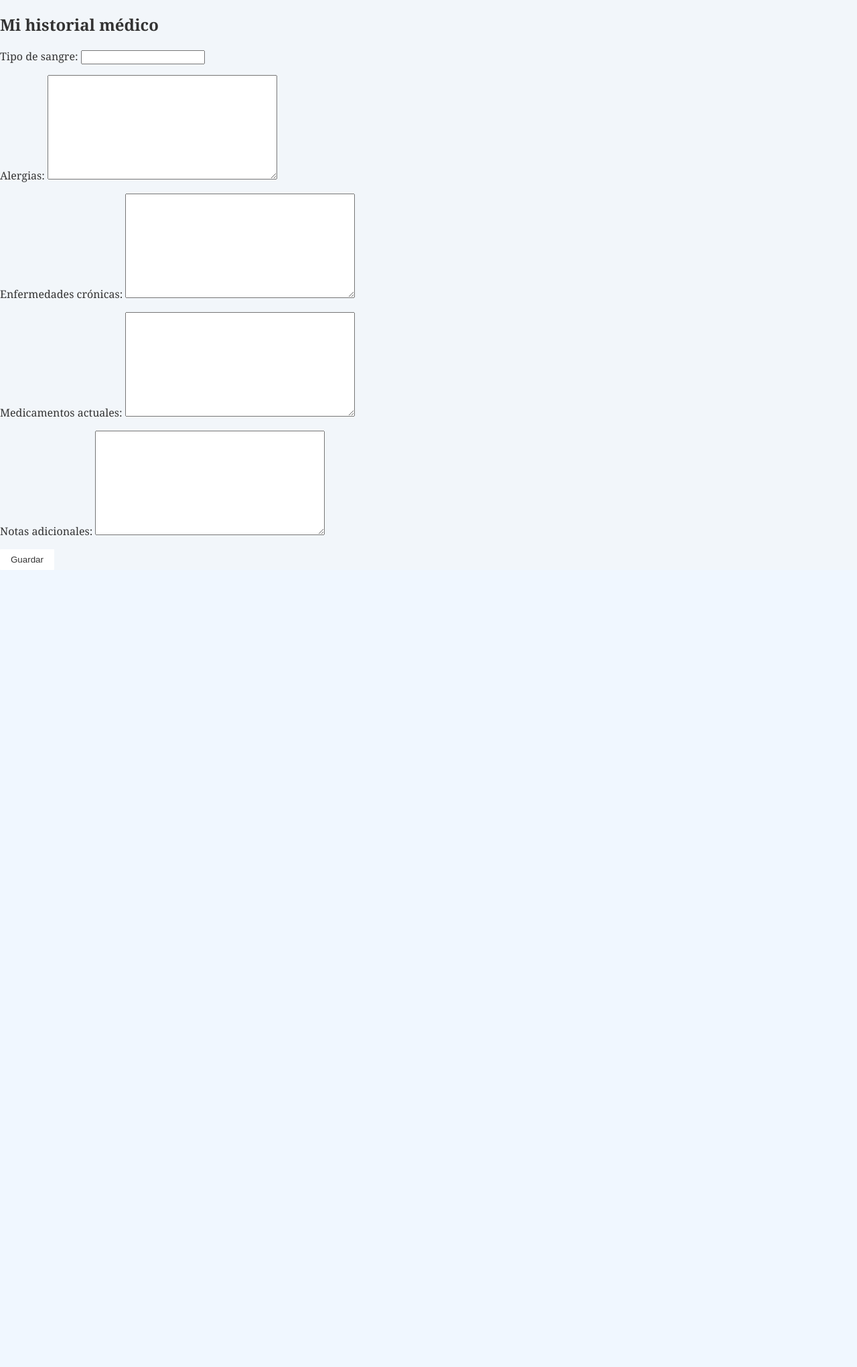
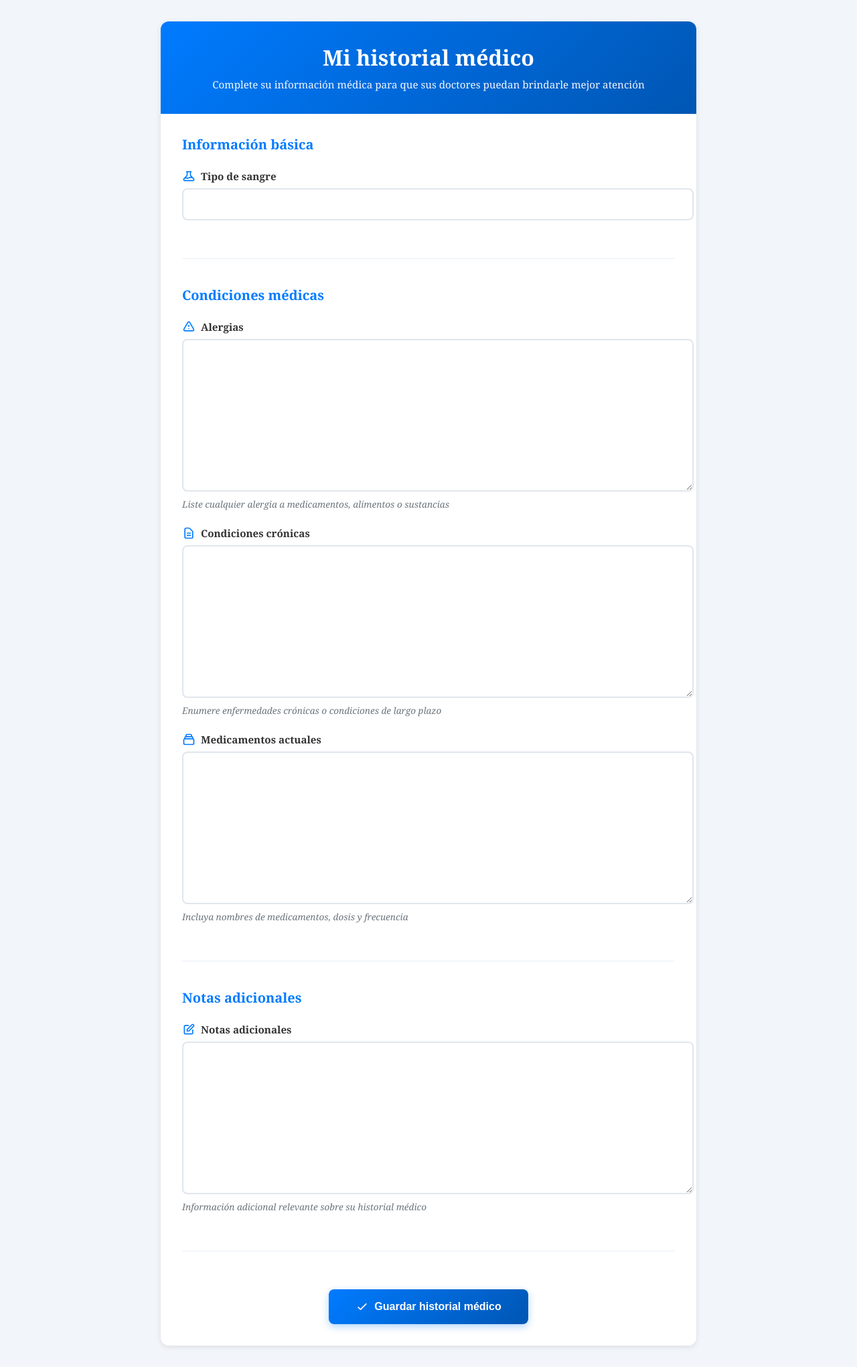
Before and after one commit to jaco8ar/SaludConectada, a Django app: page /paciente/historial/ in a window 1280 px wide. Shown: the part 102-2143 px from the top of the page at 67% size. Before the commit the page ends 953 px from the top, so only its background shows below. Run offline with Django 5.2, Linux system fonts and the light colour scheme; the visitor is signed in with stand-in values (Sample User, id 1); data comes from the database, SQL or seed files in the repository.

Commit message:
add: estilos para formulario de historial para el paciente

```diff
--- /dev/null
+++ b/static/styles/clinical/patient_medical_record.css
@@ -0,0 +1,189 @@
+/* Medical Record Form Styles */
+
+.medical-record-container {
+  max-width: 800px;
+  margin: 2rem auto;
+  padding: 0 1rem;
+}
+
+.medical-record-card {
+  background: white;
+  border-radius: 12px;
+  box-shadow: 0 2px 8px rgba(0, 0, 0, 0.1);
+  overflow: hidden;
+}
+
+.card-header {
+  background: linear-gradient(135deg, #007bff 0%, #0056b3 100%);
+  color: white;
+  padding: 2rem;
+  text-align: center;
+}
+
+.card-header h2 {
+  margin: 0 0 0.5rem 0;
+  font-size: 2rem;
+  font-weight: 700;
+}
+
+.subtitle {
+  margin: 0;
+  font-size: 0.95rem;
+  opacity: 0.95;
+  line-height: 1.5;
+}
+
+.medical-record-form {
+  padding: 2rem;
+}
+
+.form-section {
+  margin-bottom: 2.5rem;
+  padding-bottom: 2rem;
+  border-bottom: 2px solid #f2f6fa;
+}
+
+.form-section:last-of-type {
+  border-bottom: none;
+}
+
+.section-title {
+  color: #007bff;
+  font-size: 1.25rem;
+  font-weight: 600;
+  margin: 0 0 1.5rem 0;
+  display: flex;
+  align-items: center;
+  gap: 0.5rem;
+}
+
+.form-group {
+  margin-bottom: 1.5rem;
+}
+
+.form-label {
+  display: flex;
+  align-items: center;
+  gap: 0.5rem;
+  font-weight: 600;
+  color: #333;
+  margin-bottom: 0.5rem;
+  font-size: 0.95rem;
+}
+
+.label-icon {
+  width: 20px;
+  height: 20px;
+  color: #007bff;
+}
+
+.helper-text {
+  display: block;
+  font-size: 0.85rem;
+  color: #6c757d;
+  margin-top: 0.25rem;
+  font-style: italic;
+}
+
+.error-message {
+  display: block;
+  color: #dc3545;
+  font-size: 0.85rem;
+  margin-top: 0.25rem;
+  font-weight: 500;
+}
+
+/* Form inputs styling */
+.medical-record-form input[type="text"],
+.medical-record-form select,
+.medical-record-form textarea {
+  width: 100%;
+  padding: 0.75rem;
+  border: 2px solid #e0e6ed;
+  border-radius: 8px;
+  font-size: 0.95rem;
+  transition: all 0.3s ease;
+  font-family: inherit;
+}
+
+.medical-record-form input[type="text"]:focus,
+.medical-record-form select:focus,
+.medical-record-form textarea:focus {
+  outline: none;
+  border-color: #007bff;
+  box-shadow: 0 0 0 3px rgba(0, 123, 255, 0.1);
+}
+
+.medical-record-form textarea {
+  min-height: 120px;
+  resize: vertical;
+}
+
+.medical-record-form select {
+  cursor: pointer;
+  background-color: white;
+}
+
+.form-actions {
+  display: flex;
+  justify-content: center;
+  padding-top: 1rem;
+}
+
+.btn-primary {
+  display: inline-flex;
+  align-items: center;
+  gap: 0.5rem;
+  background: linear-gradient(135deg, #007bff 0%, #0056b3 100%);
+  color: white;
+  padding: 1rem 2.5rem;
+  border: none;
+  border-radius: 8px;
+  font-size: 1rem;
+  font-weight: 600;
+  cursor: pointer;
+  transition: all 0.3s ease;
+  box-shadow: 0 4px 12px rgba(0, 123, 255, 0.3);
+}
+
+.btn-primary:hover {
+  transform: translateY(-2px);
+  box-shadow: 0 6px 16px rgba(0, 123, 255, 0.4);
+}
+
+.btn-primary:active {
+  transform: translateY(0);
+}
+
+.btn-icon {
+  width: 20px;
+  height: 20px;
+}
+
+/* Responsive design */
+@media (max-width: 768px) {
+  .medical-record-container {
+    margin: 1rem auto;
+  }
+
+  .card-header {
+    padding: 1.5rem;
+  }
+
+  .card-header h2 {
+    font-size: 1.5rem;
+  }
+
+  .medical-record-form {
+    padding: 1.5rem;
+  }
+
+  .section-title {
+    font-size: 1.1rem;
+  }
+
+  .btn-primary {
+    width: 100%;
+    justify-content: center;
+  }
+}
--- a/templates/clinical/patient_medical_record.html
+++ b/templates/clinical/patient_medical_record.html
@@ -1,11 +1,111 @@
 {% extends "base.html" %}
+{% load static %}
+
+
 
 {% block content %}
-  <h2>Mi historial médico</h2>
+<div class="medical-record-container">
+    <div class="medical-record-card">
+        <div class="card-header">
+            <h2>Mi historial médico</h2>
+            <p class="subtitle">Complete su información médica para que sus doctores puedan brindarle mejor atención</p>
+        </div>
 
-  <form method="post">
-    {% csrf_token %}
-    {{ form.as_p }}
-    <button type="submit">Guardar</button>
-  </form>
+        <form method="post" class="medical-record-form">
+            {% csrf_token %}
+
+            <div class="form-section">
+                <h3 class="section-title">Información básica</h3>
+
+                <div class="form-group">
+                    <label for="{{ form.blood_type.id_for_label }}" class="form-label">
+                        <svg class="label-icon" fill="none" stroke="currentColor" viewBox="0 0 24 24">
+                            <path stroke-linecap="round" stroke-linejoin="round" stroke-width="2" d="M19.428 15.428a2 2 0 00-1.022-.547l-2.387-.477a6 6 0 00-3.86.517l-.318.158a6 6 0 01-3.86.517L6.05 15.21a2 2 0 00-1.806.547M8 4h8l-1 1v5.172a2 2 0 00.586 1.414l5 5c1.26 1.26.367 3.414-1.415 3.414H4.828c-1.782 0-2.674-2.154-1.414-3.414l5-5A2 2 0 009 10.172V5L8 4z"></path>
+                        </svg>
+                        Tipo de sangre
+                    </label>
+                    {{ form.blood_type }}
+                    {% if form.blood_type.errors %}
+                        <span class="error-message">{{ form.blood_type.errors.0 }}</span>
+                    {% endif %}
+                </div>
+            </div>
+
+            <div class="form-section">
+                <h3 class="section-title">Condiciones médicas</h3>
+
+                <div class="form-group">
+                    <label for="{{ form.allergies.id_for_label }}" class="form-label">
+                        <svg class="label-icon" fill="none" stroke="currentColor" viewBox="0 0 24 24">
+                            <path stroke-linecap="round" stroke-linejoin="round" stroke-width="2" d="M12 9v2m0 4h.01m-6.938 4h13.856c1.54 0 2.502-1.667 1.732-3L13.732 4c-.77-1.333-2.694-1.333-3.464 0L3.34 16c-.77 1.333.192 3 1.732 3z"></path>
+                        </svg>
+                        Alergias
+                    </label>
+                    {{ form.allergies }}
+                    <span class="helper-text">Liste cualquier alergia a medicamentos, alimentos o sustancias</span>
+                    {% if form.allergies.errors %}
+                        <span class="error-message">{{ form.allergies.errors.0 }}</span>
+                    {% endif %}
+                </div>
+
+                <div class="form-group">
+                    <label for="{{ form.chronic_conditions.id_for_label }}" class="form-label">
+                        <svg class="label-icon" fill="none" stroke="currentColor" viewBox="0 0 24 24">
+                            <path stroke-linecap="round" stroke-linejoin="round" stroke-width="2" d="M9 12h6m-6 4h6m2 5H7a2 2 0 01-2-2V5a2 2 0 012-2h5.586a1 1 0 01.707.293l5.414 5.414a1 1 0 01.293.707V19a2 2 0 01-2 2z"></path>
+                        </svg>
+                        Condiciones crónicas
+                    </label>
+                    {{ form.chronic_conditions }}
+                    <span class="helper-text">Enumere enfermedades crónicas o condiciones de largo plazo</span>
+                    {% if form.chronic_conditions.errors %}
+                        <span class="error-message">{{ form.chronic_conditions.errors.0 }}</span>
+                    {% endif %}
+                </div>
+
+                <div class="form-group">
+                    <label for="{{ form.medications.id_for_label }}" class="form-label">
+                        <svg class="label-icon" fill="none" stroke="currentColor" viewBox="0 0 24 24">
+                            <path stroke-linecap="round" stroke-linejoin="round" stroke-width="2" d="M19 11H5m14 0a2 2 0 012 2v6a2 2 0 01-2 2H5a2 2 0 01-2-2v-6a2 2 0 012-2m14 0V9a2 2 0 00-2-2M5 11V9a2 2 0 012-2m0 0V5a2 2 0 012-2h6a2 2 0 012 2v2M7 7h10"></path>
+                        </svg>
+                        Medicamentos actuales
+                    </label>
+                    {{ form.medications }}
+                    <span class="helper-text">Incluya nombres de medicamentos, dosis y frecuencia</span>
+                    {% if form.medications.errors %}
+                        <span class="error-message">{{ form.medications.errors.0 }}</span>
+                    {% endif %}
+                </div>
+            </div>
+
+            <div class="form-section">
+                <h3 class="section-title">Notas adicionales</h3>
+
+                <div class="form-group">
+                    <label for="{{ form.notes.id_for_label }}" class="form-label">
+                        <svg class="label-icon" fill="none" stroke="currentColor" viewBox="0 0 24 24">
+                            <path stroke-linecap="round" stroke-linejoin="round" stroke-width="2" d="M11 5H6a2 2 0 00-2 2v11a2 2 0 002 2h11a2 2 0 002-2v-5m-1.414-9.414a2 2 0 112.828 2.828L11.828 15H9v-2.828l8.586-8.586z"></path>
+                        </svg>
+                        Notas adicionales
+                    </label>
+                    {{ form.notes }}
+                    <span class="helper-text">Información adicional relevante sobre su historial médico</span>
+                    {% if form.notes.errors %}
+                        <span class="error-message">{{ form.notes.errors.0 }}</span>
+                    {% endif %}
+                </div>
+            </div>
+
+            <div class="form-actions">
+                <button type="submit" class="btn-primary">
+                    <svg class="btn-icon" fill="none" stroke="currentColor" viewBox="0 0 24 24">
+                        <path stroke-linecap="round" stroke-linejoin="round" stroke-width="2" d="M5 13l4 4L19 7"></path>
+                    </svg>
+                    Guardar historial médico
+                </button>
+            </div>
+        </form>
+    </div>
+</div>
+
+<link rel="stylesheet" href="{% static 'styles/clinical/patient_medical_record.css' %}">
 {% endblock %}
```
